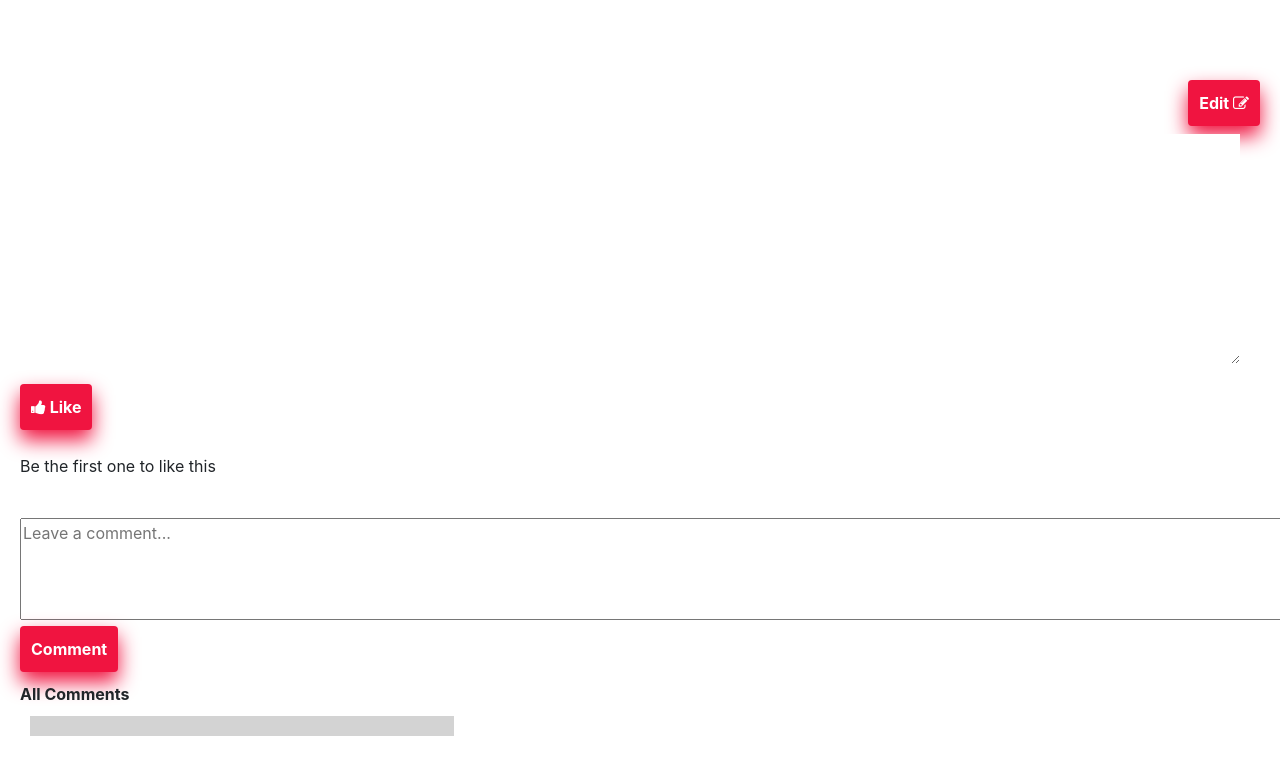
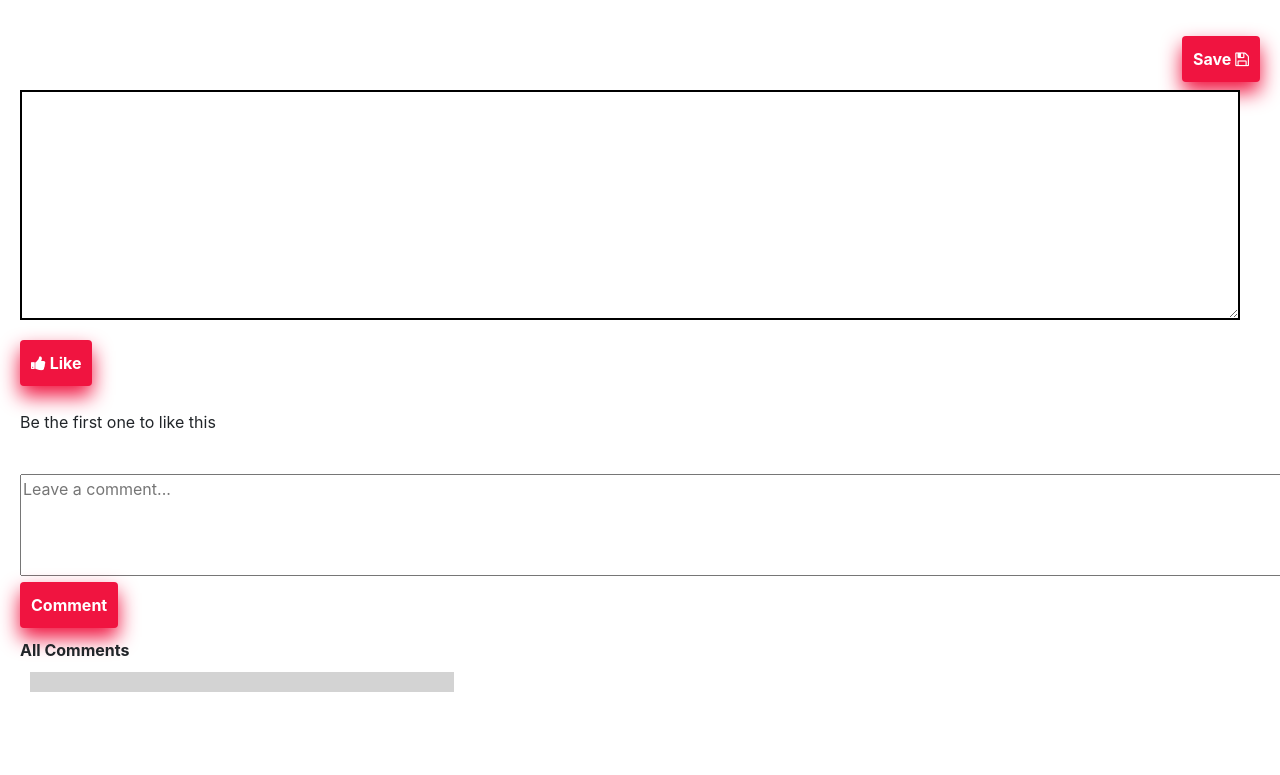
Before and after one commit to Harsimran-alt/Scribbler, a plain HTML site: page html/post.html in a window 1280 px wide. Both pictures are taken after a click on the button "Edit". Shown: the part 69-844 px from the top of the page. After the commit the page ends 811 px from the top, so only its background shows below. Drawn offline with nearby package versions, Linux system fonts and the light colour scheme; a web font is replaced by a local one.

Commit message:
All Done

```diff
--- a/css/post.css
+++ b/css/post.css
@@ -49,9 +49,12 @@
     padding:20px 20px 20px 0px;
      height: 270px;
 }
-.content1{
+#content1{
     width:100%;
     height:100%;
     border:none;
     justify-content: center;
 }
+.author1{
+    font-size:25px;
+}
--- a/html/post.html
+++ b/html/post.html
@@ -20,16 +20,16 @@
         <button id="sign" data-toggle="modal" data-target="#sign_in">Sign In</button>
     </div>
     <div id="main">
-    <h3 id="heading1" contenteditable="true">
+    <h3 id="heading1">
 
     </h3>
     <div>
-        <span class="author1" contenteditable="true"> </span>
-        <button type="button" class="btn" id="edit_btn" onclick="">Edit <i class="fa fa-edit"></i></button>
+        <span id="author1"> </span>
+        <button type="button" class="btn" id="edit_btn" onClick="Edit()">Edit <i class="fa fa-edit"></i></button>
     </div>
     <br>
     <div id="middle">
-        <textarea cols class="content1" contenteditable="true"></textarea>
+        <textarea cols id="content1"> </textarea>
     </div>
     <div id="bottom">
         <button type="button" class="btn" id="like_btn" onClick="Like_func()"><i class="fa fa-thumbs-up"></i> Like</button>
--- a/javascript/bloglist.js
+++ b/javascript/bloglist.js
@@ -6,5 +6,6 @@ function EditPost(author, heading, content) {
                 encodeURIComponent(author.innerText) +
                 '&content=' +
                 encodeURIComponent(content.innerText);
-        window.location.href = url;
+
+       window.location.href = url;
     }
--- a/javascript/post.js
+++ b/javascript/post.js
@@ -1,5 +1,6 @@
 var like=0;
 var count=1;
+var count=0;
 const queryString = new Array();
 let editMode = false;
 function Like_func(){
@@ -10,7 +11,7 @@ function Like_func(){
 function comment_list(comment){
 
 }
-/*window.onload = function() {
+window.onload = function() {
     if (queryString.length == 0) {
             if (window.location.search.split('?').length > 1) {
                     const params = window.location.search.split('?')[1].split('&');
@@ -22,16 +23,14 @@ function comment_list(comment){
             }
     }
     if (queryString.heading != null && queryString.author != null) {
-            const { heading } = queryString;
-            const { author } = queryString;
-            const { content } = queryString;
-            document.getElementsByClassName('heading-content')[0].innerHTML = heading;
-            document.getElementsByClassName('author-name')[0].innerHTML = author;
-            document.getElementsByClassName('post-content')[0].innerHTML = content;
+
+            document.getElementById('heading1').innerHTML=queryString.heading;
+            document.getElementById('author1').innerHTML=queryString.author;
+            document.getElementById('content1').innerHTML=queryString.content;
     }
-    document.getElementById('comments').style.visibility = 'hidden';
+    //document.getElementById('comments').style.visibility = 'hidden';
 
-};*/
+};
 const comments = [];
 
 function addingComment(item, index) {
@@ -52,5 +51,18 @@ function addComment(comment) {
         }
 }
 function Edit(){
-        document.getElementById("edit_btn").innerHTML='Save <i class="fa fa-save"></i>';
+        if(count===0){
+                document.getElementById('edit_btn').innerHTML ='Save<i class="fa fa-save" style="padding-left: 4px;"></i>';
+                document.getElementById('content1').style.borderWidth='2px';
+                document.getElementById('content1').style.borderStyle='solid';
+                count++;
+        }
+        else
+        {
+                document.getElementById('edit_btn').innerHTML ='Edit<i class="fa fa-edit" style="padding-left: 4px;"></i>';
+                count++;
+                document.getElementById('content1').style.borderWidth='0px';
+                document.getElementById('content1').style.borderStyle='none';
+                document.getElementById('edit_btn').disabled = true;
+        }
 }
```
Also changed, not shown: html/bloglist.html (+1 -1 lines).
